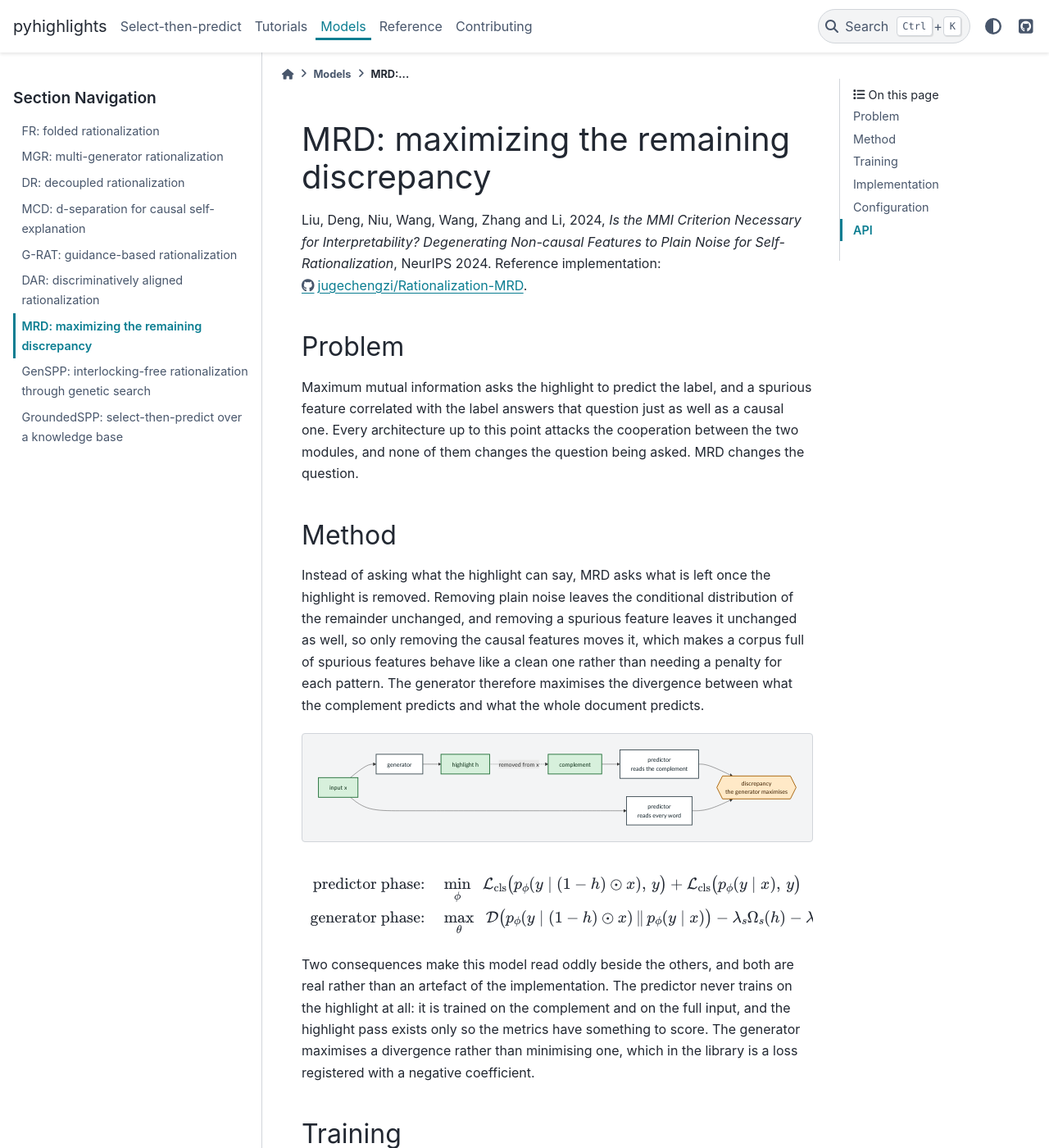
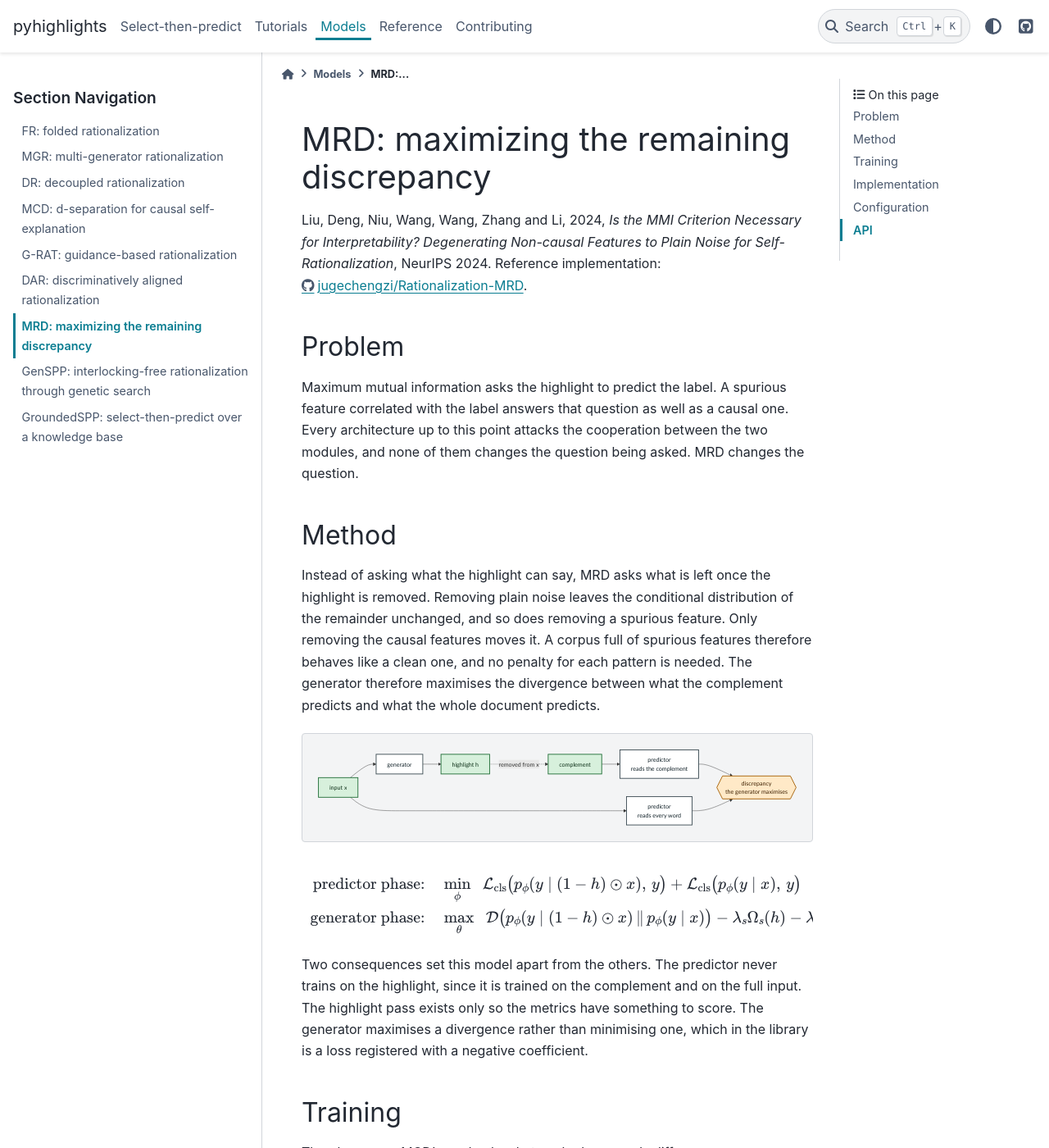
Before and after one commit to nlp-unibo/pyhighlights, a Sphinx documentation site: the page built from docsrc/source/models/mrd.rst, in a window 1280 px wide and 1400 px high. Shown: the whole window at 82% size. Built offline with Sphinx 7.4.7 and the PyData theme 0.15.4, drawn with Linux system fonts in a browser that asks for light colours; some of the changed text lies outside the part shown.

Commit message:
docs: MRD states its criterion without dashes or filler (#155)
The MRD docstring, the remaining-discrepancy loss docstring and mrd.rst
lose their double-hyphen dashes, split sentences over 30 words, and state
the two properties that set MRD apart without judging them.

Co-authored-by: Claude Opus 5.5 (1M context) <noreply@anthropic.com>

```diff
--- a/docsrc/source/models/mrd.rst
+++ b/docsrc/source/models/mrd.rst
@@ -7,7 +7,8 @@ Reference implementation: https://github.com/jugechengzi/Rationalization-MRD.
 Problem
 -------
 
-Maximum mutual information asks the highlight to predict the label, and a spurious feature correlated with the label answers that question just as well as a causal one.
+Maximum mutual information asks the highlight to predict the label.
+A spurious feature correlated with the label answers that question as well as a causal one.
 Every architecture up to this point attacks the cooperation between the two modules, and none of them changes the question being asked.
 MRD changes the question.
 
@@ -15,7 +16,9 @@ Method
 ------
 
 Instead of asking what the highlight can say, MRD asks what is left once the highlight is removed.
-Removing plain noise leaves the conditional distribution of the remainder unchanged, and removing a spurious feature leaves it unchanged as well, so only removing the causal features moves it, which makes a corpus full of spurious features behave like a clean one rather than needing a penalty for each pattern.
+Removing plain noise leaves the conditional distribution of the remainder unchanged, and so does removing a spurious feature.
+Only removing the causal features moves it.
+A corpus full of spurious features therefore behaves like a clean one, and no penalty for each pattern is needed.
 The generator therefore maximises the divergence between what the complement predicts and what the whole document predicts.
 
 .. mermaid::
@@ -44,8 +47,9 @@ The generator therefore maximises the divergence between what the complement pre
      \text{generator phase:} \quad & \max_{\theta} \;\; \mathcal{D}\big(p_\phi(y \mid (1 - h) \odot x) \,\|\, p_\phi(y \mid x)\big) - \lambda_s \Omega_s(h) - \lambda_c \Omega_c(h)
    \end{aligned}
 
-Two consequences make this model read oddly beside the others, and both are real rather than an artefact of the implementation.
-The predictor never trains on the highlight at all: it is trained on the complement and on the full input, and the highlight pass exists only so the metrics have something to score.
+Two consequences set this model apart from the others.
+The predictor never trains on the highlight, since it is trained on the complement and on the full input.
+The highlight pass exists only so the metrics have something to score.
 The generator maximises a divergence rather than minimising one, which in the library is a loss registered with a negative coefficient.
 
 Training
@@ -84,7 +88,7 @@ Like MCD, MRD is a :class:`~pyhighlights.components.models.spp.phased.PhasedSPP`
      - ``PhasedSPP.training_step``
 
 A highlight covering every valid word leaves the complement empty, which the backbones pool to zeros.
-That is an honest reading of a model that kept everything rather than a case to repair, and it is why nothing guards it.
+That measures a model that kept everything, so nothing guards it.
 
 Configuration
 -------------
```
Also changed, not shown: 2 other files.
